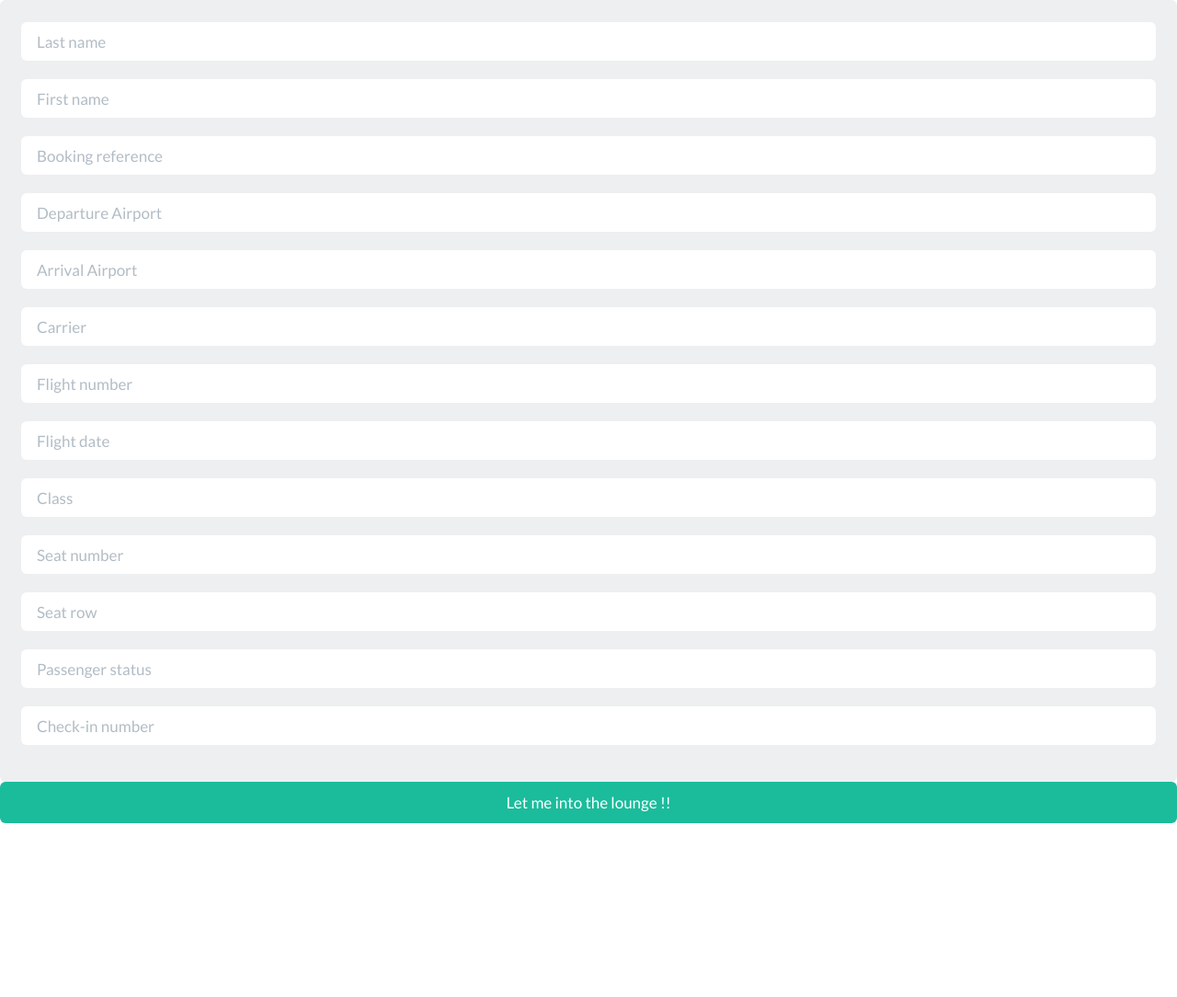
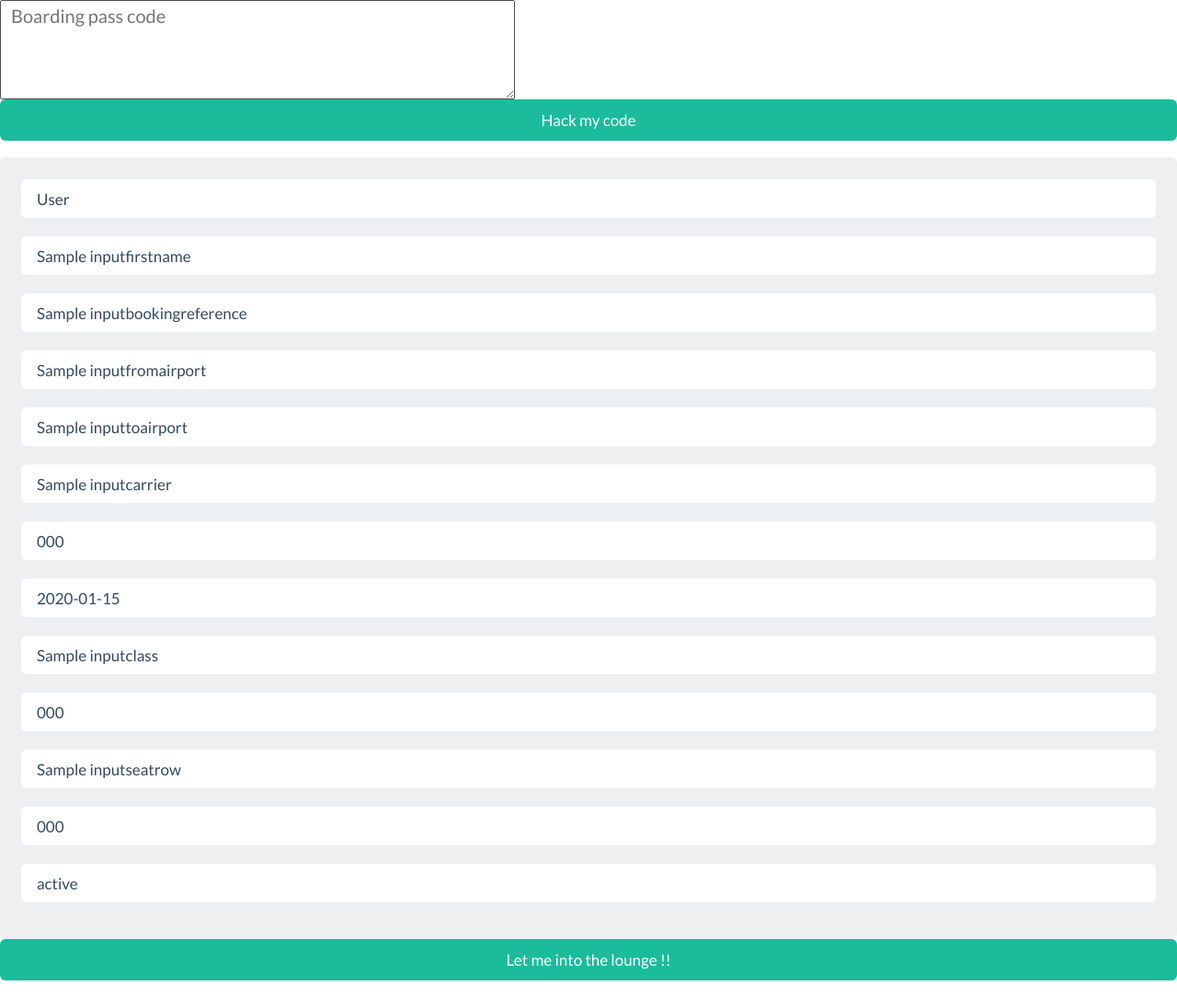
Before and after one commit to ronangaillard/fake-boarding, a Flask app: template templates/index.html in a window 1280 px wide. Shown: the whole page at 92% size. Before the commit the page ends 895 px from the top, so only its background shows below. Run offline with Flask 2, Linux system fonts and the light colour scheme; the template is opened without the code that fills it: most values are stand-ins (such as "Sample title", 1, 10 or a date in 2020); some libraries are stand-ins or nearby versions.

Commit message:
implement input boarding pass decryption

```diff
--- a/server.py
+++ b/server.py
@@ -54,6 +54,70 @@ app.debug = True
 def render_index():
     return render_template('index.html')
 
+@app.route('/parsecode', methods=['POST'])
+def parsecode():
+    inputcode=request.form['inputcode']
+
+    #M1
+    offs=2
+    #First and last name
+    size=inputcode[offs:offs+20].find('/')
+    lastname=inputcode[offs:offs+size]
+    firstname=inputcode[offs+size+1:offs+20]
+    firstname=firstname[:firstname.find(' ')]
+    offs+=20
+    #Electronic ticket indicator
+    offs+=1
+    #Booking reference + space
+    bookingreference=inputcode[offs:offs+6]
+    offs+=7
+    #FROM airport
+    fromairport=inputcode[offs:offs+3]
+    offs+=3
+    #TO airport
+    toairport=inputcode[offs:offs+3]
+    offs+=3
+    #Operating carrier Designator + space
+    carrier=inputcode[offs:offs+2]
+    offs+=3
+    #Flight number + space
+    flightnumber=inputcode[offs:offs+4]
+    offs+=5
+    #Flight date
+    flightdate=inputcode[offs:offs+3]
+#    today=date.today()
+    flightdate=datetime.strptime(flightdate, '%y%j').replace(year=date.today().year).strftime('%d/%m/%Y')
+    offs+=3
+    #Class
+    compartment=inputcode[offs:offs+1]
+    offs+=1
+    #Seat number
+    seatnumber=inputcode[offs:offs+3]
+    offs+=3
+    #Seat row
+    seatrow=inputcode[offs:offs+1]
+    offs+=1
+    #Check in number + space
+    checkinnumber=inputcode[offs:offs+4]
+    offs+=5
+    #Passenger status
+    passengerstatus=inputcode[offs:offs+1]
+
+    return render_template('index.html',inputlastname=lastname,
+                                        inputfirstname=firstname,
+                                        inputbookingreference=bookingreference,
+                                        inputfromairport=fromairport,
+                                        inputtoairport=toairport,
+                                        inputcarrier=carrier,
+                                        inputflightnumber=flightnumber,
+                                        inputflightdate=flightdate,
+                                        inputclass=compartment,
+                                        inputseatnumber=seatnumber,
+                                        inputseatrow=seatrow,
+                                        inputcheckinnumber=checkinnumber,
+                                        inputpassengerstatus=passengerstatus
+                                        )
+
 
 
 @app.route('/generatecode', methods=['POST'])
--- a/templates/index.html
+++ b/templates/index.html
@@ -53,75 +53,82 @@ function signup()
 
     <div>
 
+<form class="contact" action="/parsecode" method="post">
+
+    <textarea cols="50" rows="4" name="inputcode" placeholder="Boarding pass code"></textarea>
+    <input type="submit" class="btn btn-primary btn-lg btn-block" value="Hack my code"/>
+
+</form>
 
 <form class="contact" action="/generatecode" method="post">
 
         <div class="login-form">
             <div class="form-group">
-                <input type="text" class="form-control login-field" value="" placeholder="Last name" name="last-name">
+                <input type="text" class="form-control login-field" value="{{inputlastname}}" placeholder="Last name" name="last-name">
 
             </div>
 
             <div class="form-group">
-                <input type="text" class="form-control login-field" value="" placeholder="First name" name="first-name">
+                <input type="text" class="form-control login-field" value="{{inputfirstname}}" placeholder="First name" name="first-name">
 
             </div>
 
             <div class="form-group">
-                <input type="text" class="form-control login-field" value="" placeholder="Booking reference" name="booking-reference">
+                <input type="text" class="form-control login-field" value="{{inputbookingreference}}" placeholder="Booking reference" name="booking-reference">
 
             </div>
 
             <div class="form-group">
-                <input type="text" class="form-control login-field" value="" placeholder="Departure Airport" name="from-airport">
+                <input type="text" class="form-control login-field" value="{{inputfromairport}}" placeholder="Departure Airport" name="from-airport">
 
             </div>
 
              <div class="form-group">
-                <input type="text" class="form-control login-field" value="" placeholder="Arrival Airport" name="to-airport">
+                <input type="text" class="form-control login-field" value="{{inputtoairport}}" placeholder="Arrival Airport" name="to-airport">
 
             </div>
 
              <div class="form-group">
-                <input type="text" class="form-control login-field" value="" placeholder="Carrier" name="carrier">
+                <input type="text" class="form-control login-field" value="{{inputcarrier}}" placeholder="Carrier" name="carrier">
 
             </div>
 
              <div class="form-group">
-                <input type="text" class="form-control login-field" value="" placeholder="Flight number" name="flight-number">
+                <input type="text" class="form-control login-field" value="{{inputflightnumber}}" placeholder="Flight number" name="flight-number">
 
             </div>
 
 
              <div class="form-group">
-                <input type="text" class="form-control login-field" value="" placeholder="Flight date" name="flight-date">
+                <input type="text" class="form-control login-field" value="{{inputflightdate}}" placeholder="Flight date" name="flight-date">
 
             </div>
 
              <div class="form-group">
-                <input type="text" class="form-control login-field" value="" placeholder="Class" name="class">
+                <input type="text" class="form-control login-field" value="{{inputclass}}" placeholder="Class" name="class">
 
             </div>
 
              <div class="form-group">
-                <input type="text" class="form-control login-field" value="" placeholder="Seat number" name="seat-number">
+                <input type="text" class="form-control login-field" value="{{inputseatnumber}}" placeholder="Seat number" name="seat-number">
 
             </div>
 
              <div class="form-group">
-                <input type="text" class="form-control login-field" value="" placeholder="Seat row" name="seat-row">
+                <input type="text" class="form-control login-field" value="{{inputseatrow}}" placeholder="Seat row" name="seat-row">
+
+            </div>
+
+            <div class="form-group">
+                <input type="text" class="form-control login-field" value="{{inputcheckinnumber}}" placeholder="Check-in number" name="check-in-number">
 
             </div>
 
              <div class="form-group">
-                <input type="text" class="form-control login-field" value="" placeholder="Passenger status" name="passenger-status">
+                <input type="text" class="form-control login-field" value="{{inputpassengerstatus}}" placeholder="Passenger status" name="passenger-status">
 
             </div>
 
-               <div class="form-group">
-                <input type="text" class="form-control login-field" value="" placeholder="Check-in number" name="check-in-number">
-
-            </div>
         </div>
 
 
```
